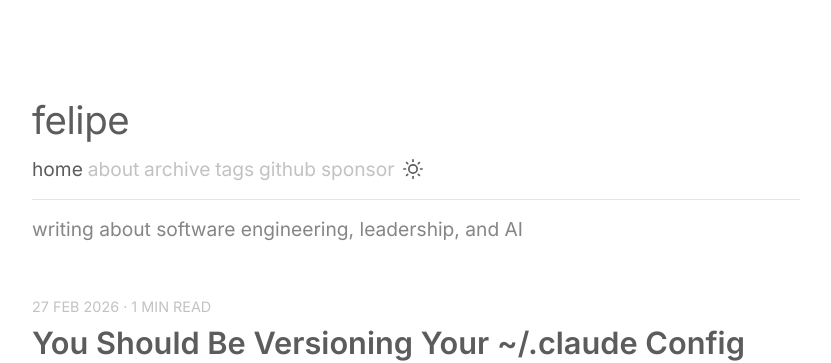
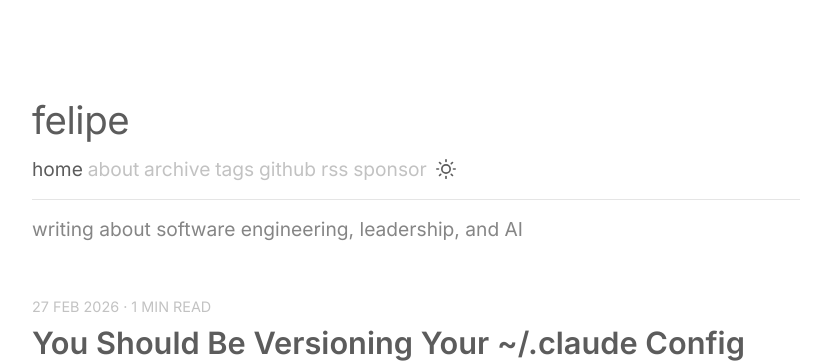
Before and after one commit to felipeelias/felipeelias.github.io, a Jekyll site: the page built from index.html, in a window 1280 px wide. Shown: the top 363 px of the page, without its empty margins (224-1055 px from the left). Built offline with Jekyll 4.4.1, drawn with Linux system fonts in a browser that asks for light colours.

Commit message:
feat: add RSS link to navigation

```diff
--- a/_config.yml
+++ b/_config.yml
@@ -32,6 +32,8 @@ nav:
     url:  "/tags"
   - name: "GitHub"
     url:  "https://github.com/felipeelias"
+  - name: "RSS"
+    url:  "/feed.xml"
   - name: "Sponsor"
     url:  "https://github.com/sponsors/felipeelias"
 sass:
```
